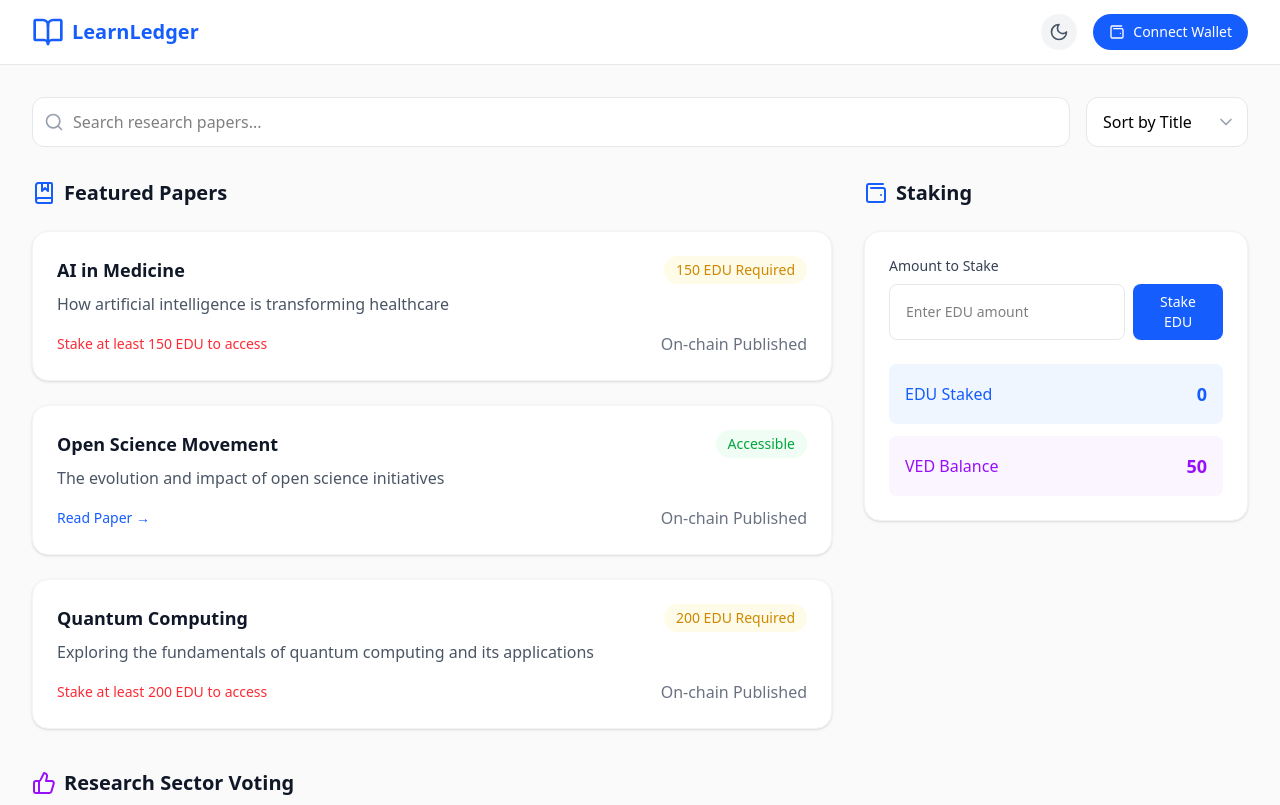
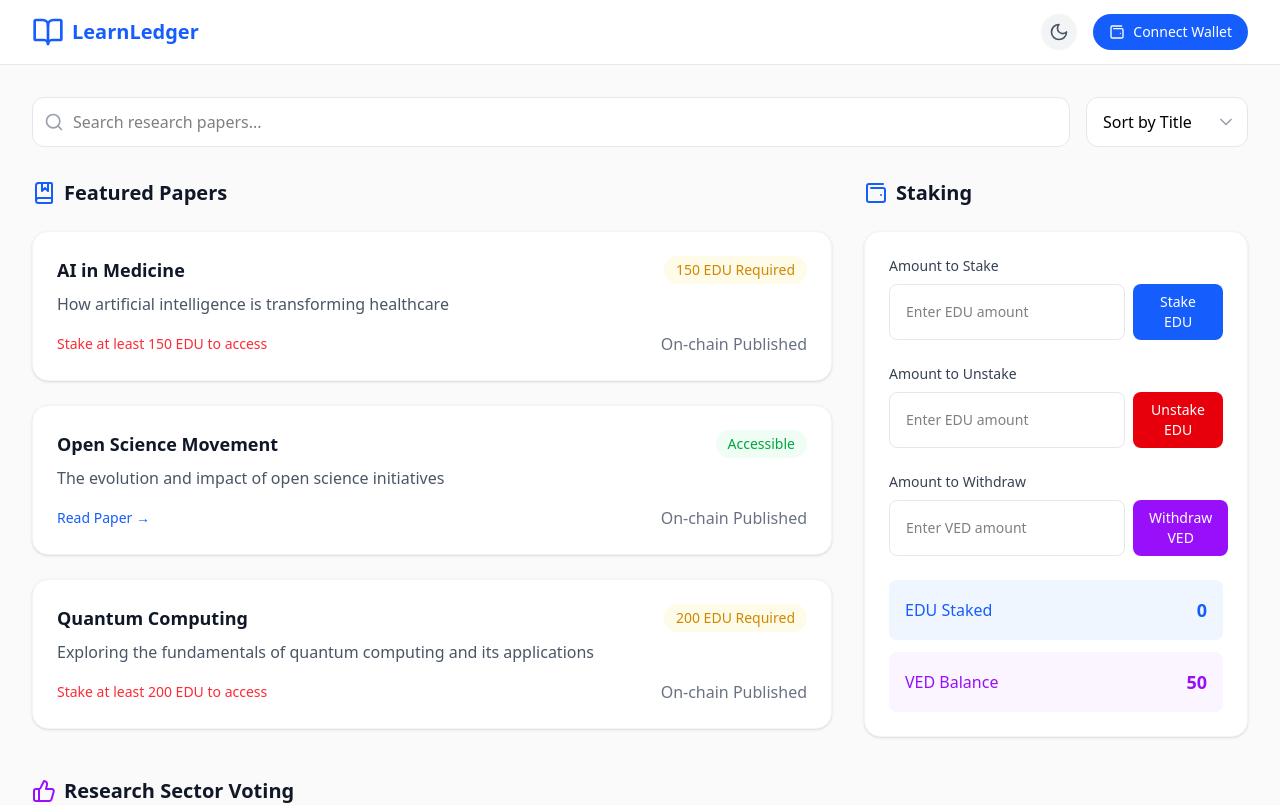
Before and after one commit to darkalpha951/LearnLedger, a React (Vite) app: page / in a window 1280 px wide. Shown: the top 805 px of the page. Built offline with nearby package versions, Linux system fonts and the light colour scheme.

Commit message:
Added unstake and withdraw ved options

```diff
--- a/src/components/Dashboard.jsx
+++ b/src/components/Dashboard.jsx
@@ -70,6 +70,8 @@ function Dashboard() {
   const [readingTime, setReadingTime] = useState(0);
   const [readingInterval, setReadingInterval] = useState(null);
   const [stakeAmount, setStakeAmount] = useState("");
+  const [unstakeAmount, setUnstakeAmount] = useState("");
+  const [withdrawAmount, setWithdrawAmount] = useState("");
   const [sectors, setSectors] = useState(RESEARCH_SECTORS);
   const [voteAmount, setVoteAmount] = useState(1);
   const [showVotingModal, setShowVotingModal] = useState(false);
@@ -164,6 +166,49 @@ function Dashboard() {
 
     setStakeAmount("");
     alert(`✅ Successfully staked ${amount} EDU`);
+  };
+
+  const handleUnstake = () => {
+    const amount = Number(unstakeAmount);
+    if (isNaN(amount) || amount <= 0) {
+      alert("⚠️ Please enter a valid unstake amount");
+      return;
+    }
+
+    if (amount > user.stakedEdu) {
+      alert("⚠️ Insufficient staked EDU balance");
+      return;
+    }
+
+    setUser(prev => ({
+      ...prev,
+      eduBalance: prev.eduBalance + amount,
+      stakedEdu: prev.stakedEdu - amount,
+    }));
+
+    setUnstakeAmount("");
+    alert(`✅ Successfully unstaked ${amount} EDU`);
+  };
+
+  const handleWithdraw = () => {
+    const amount = Number(withdrawAmount);
+    if (isNaN(amount) || amount <= 0) {
+      alert("⚠️ Please enter a valid withdrawal amount");
+      return;
+    }
+
+    if (amount > user.vedPoints) {
+      alert("⚠️ Insufficient VED balance");
+      return;
+    }
+
+    setUser(prev => ({
+      ...prev,
+      vedPoints: prev.vedPoints - amount,
+    }));
+
+    setWithdrawAmount("");
+    alert(`✅ Successfully withdrew ${amount} VED`);
   };
 
   const checkAccess = () => {
@@ -497,6 +542,7 @@ function Dashboard() {
 
             <div className={`${darkMode ? 'bg-gray-800' : 'bg-white'} rounded-2xl p-6 border ${darkMode ? 'border-gray-700' : 'border-gray-100'} shadow-sm`}>
               <div className="space-y-6">
+
                 <div>
                   <label className={`block text-sm font-medium ${darkMode ? 'text-gray-200' : 'text-gray-700'} mb-2`}>
                     Amount to Stake
@@ -518,6 +564,58 @@ function Dashboard() {
                       className="px-4 py-2 bg-blue-600 text-white rounded-lg text-sm font-medium hover:bg-blue-700 transition-colors"
                     >
                       Stake EDU
+                    </button>
+                  </div>
+                </div>
+
+                {/* Unstake Section */}
+                <div>
+                  <label className={`block text-sm font-medium ${darkMode ? 'text-gray-200' : 'text-gray-700'} mb-2`}>
+                    Amount to Unstake
+                  </label>
+                  <div className="flex space-x-2">
+                    <input
+                      type="number"
+                      value={unstakeAmount}
+                      onChange={(e) => setUnstakeAmount(e.target.value)}
+                      placeholder="Enter EDU amount"
+                      className={`flex-1 px-4 py-2 border rounded-lg text-sm focus:outline-none focus:ring-2 focus:ring-blue-500 ${
+                        darkMode
+                          ? 'bg-gray-700 border-gray-600 text-white placeholder-gray-400'
+                          : 'border-gray-200'
+                      }`}
+                    />
+                    <button
+                      onClick={handleUnstake}
+                      className={`px-4 py-2 ${darkMode ? 'bg-red-900 hover:bg-red-800' : 'bg-red-600 hover:bg-red-700'} text-white rounded-lg text-sm font-medium transition-colors`}
+                    >
+                      Unstake EDU
+                    </button>
+                  </div>
+                </div>
+
+                {/* Withdraw VED Section */}
+                <div>
+                  <label className={`block text-sm font-medium ${darkMode ? 'text-gray-200' : 'text-gray-700'} mb-2`}>
+                    Amount to Withdraw
+                  </label>
+                  <div className="flex space-x-2">
+                    <input
+                      type="number"
+                      value={withdrawAmount}
+                      onChange={(e) => setWithdrawAmount(e.target.value)}
+                      placeholder="Enter VED amount"
+                      className={`flex-1 px-4 py-2 border rounded-lg text-sm focus:outline-none focus:ring-2 focus:ring-blue-500 ${
+                        darkMode
+                          ? 'bg-gray-700 border-gray-600 text-white placeholder-gray-400'
+                          : 'border-gray-200'
+                      }`}
+                    />
+                    <button
+                      onClick={handleWithdraw}
+                      className={`px-4 py-2 ${darkMode ? 'bg-purple-900 hover:bg-purple-800' : 'bg-purple-600 hover:bg-purple-700'} text-white rounded-lg text-sm font-medium transition-colors`}
+                    >
+                      Withdraw VED
                     </button>
                   </div>
                 </div>
```
